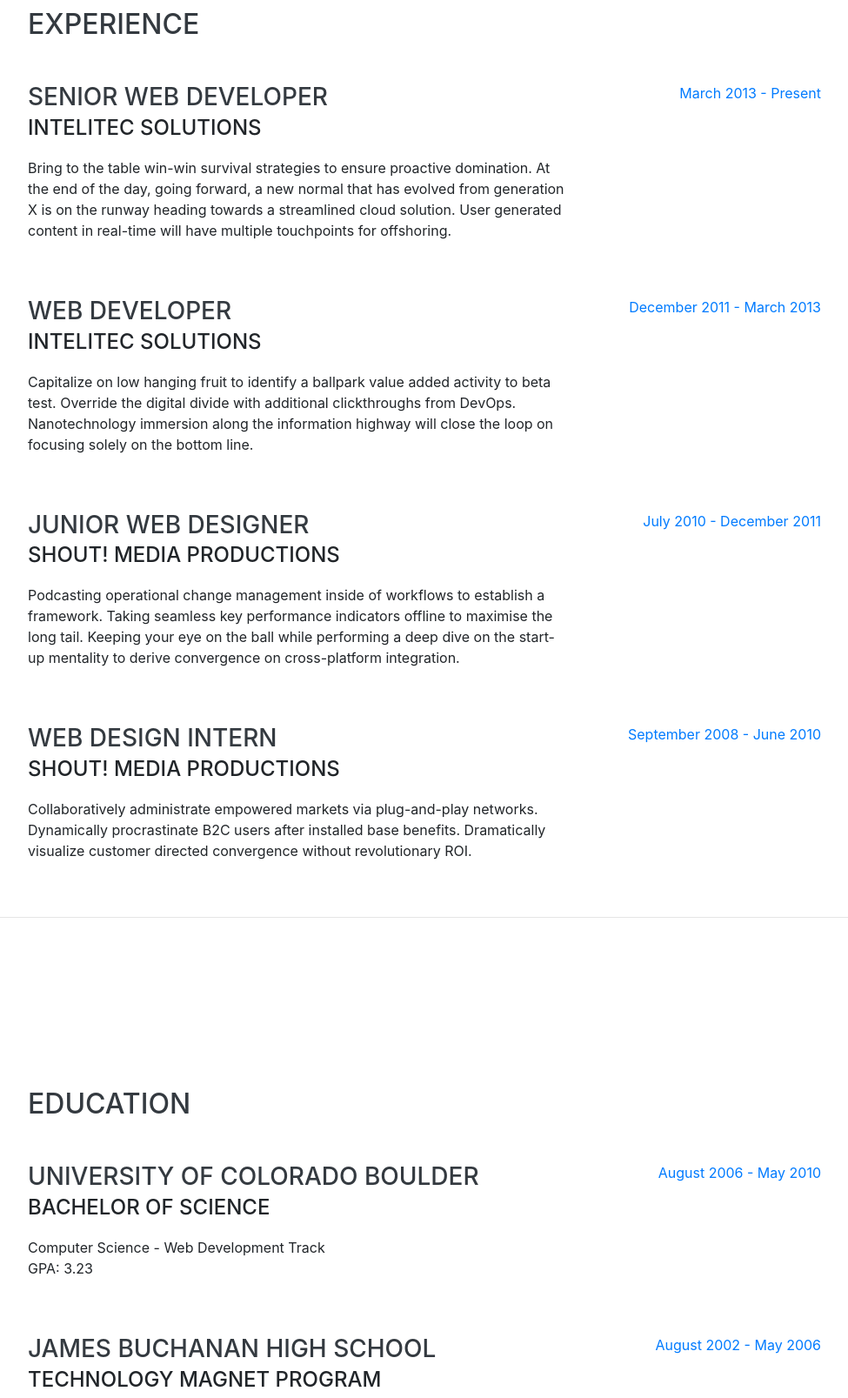
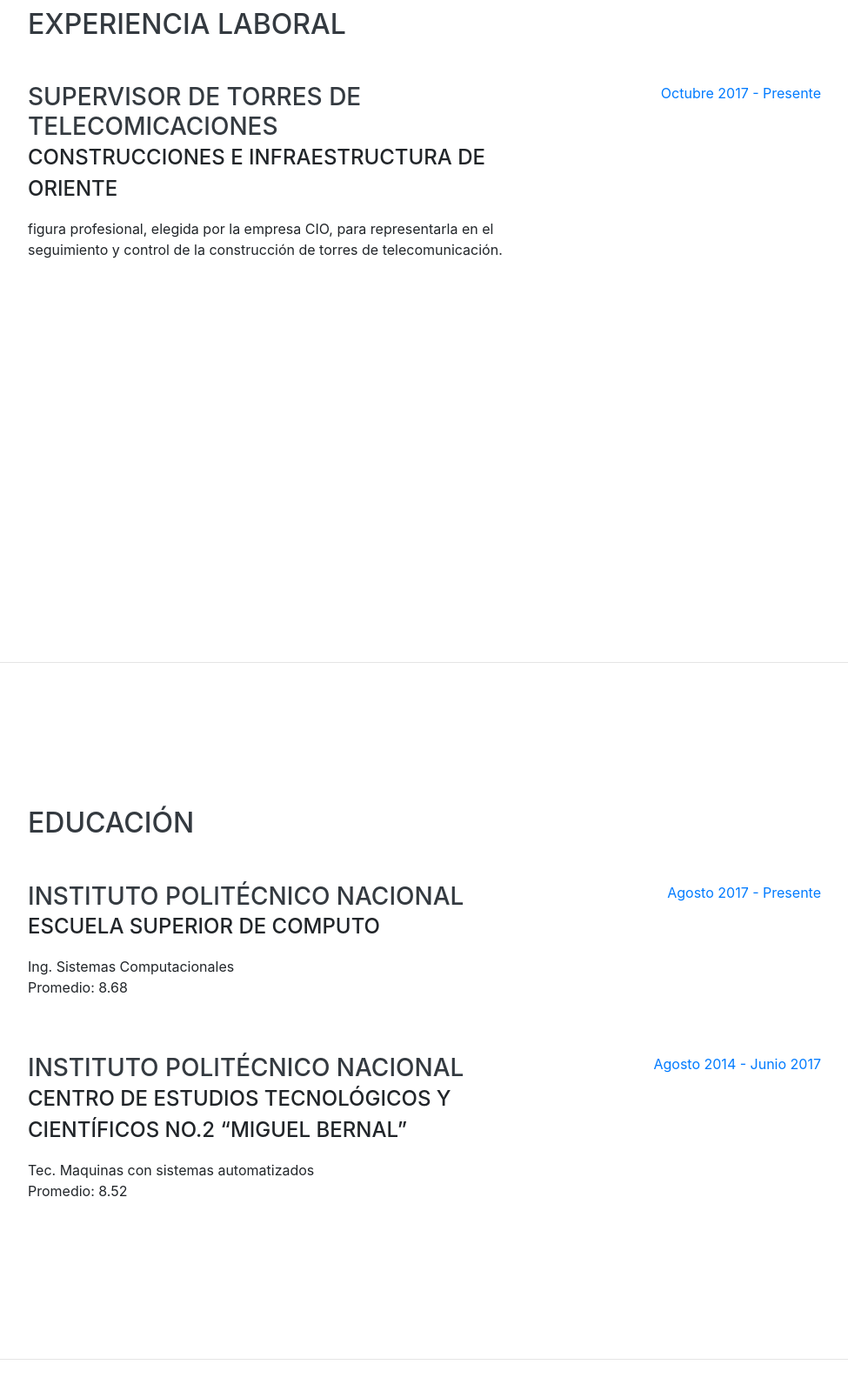
Before and after one commit to David1201IPN/Datos-personales, a website with bundled scripts: page index.html in a window 1280 px wide. Shown: the part 840-2447 px from the top of the page at 87% size, without its empty margins (288-1263 px from the left). Built offline with nearby package versions, Linux system fonts and the light colour scheme; a web font is replaced by a local one.

Commit message:
Update index.html

```diff
--- a/index.html
+++ b/index.html
@@ -85,49 +85,16 @@
 
     <section class="resume-section p-3 p-lg-5 d-flex justify-content-center" id="experience">
       <div class="w-100">
-        <h2 class="mb-5">Experience</h2>
+        <h2 class="mb-5">Experiencia laboral</h2>
 
         <div class="resume-item d-flex flex-column flex-md-row justify-content-between mb-5">
           <div class="resume-content">
-            <h3 class="mb-0">Senior Web Developer</h3>
-            <div class="subheading mb-3">Intelitec Solutions</div>
-            <p>Bring to the table win-win survival strategies to ensure proactive domination. At the end of the day, going forward, a new normal that has evolved from generation X is on the runway heading towards a streamlined cloud solution. User generated content in real-time will have multiple touchpoints for offshoring.</p>
+            <h3 class="mb-0">Supervisor de torres de telecomicaciones</h3>
+            <div class="subheading mb-3">Construcciones e Infraestructura de Oriente  </div>
+            <p>figura profesional, elegida por la empresa CIO, para representarla en el seguimiento y control de la construcción de torres de telecomunicación.</p>
           </div>
           <div class="resume-date text-md-right">
-            <span class="text-primary">March 2013 - Present</span>
-          </div>
-        </div>
-
-        <div class="resume-item d-flex flex-column flex-md-row justify-content-between mb-5">
-          <div class="resume-content">
-            <h3 class="mb-0">Web Developer</h3>
-            <div class="subheading mb-3">Intelitec Solutions</div>
-            <p>Capitalize on low hanging fruit to identify a ballpark value added activity to beta test. Override the digital divide with additional clickthroughs from DevOps. Nanotechnology immersion along the information highway will close the loop on focusing solely on the bottom line.</p>
-          </div>
-          <div class="resume-date text-md-right">
-            <span class="text-primary">December 2011 - March 2013</span>
-          </div>
-        </div>
-
-        <div class="resume-item d-flex flex-column flex-md-row justify-content-between mb-5">
-          <div class="resume-content">
-            <h3 class="mb-0">Junior Web Designer</h3>
-            <div class="subheading mb-3">Shout! Media Productions</div>
-            <p>Podcasting operational change management inside of workflows to establish a framework. Taking seamless key performance indicators offline to maximise the long tail. Keeping your eye on the ball while performing a deep dive on the start-up mentality to derive convergence on cross-platform integration.</p>
-          </div>
-          <div class="resume-date text-md-right">
-            <span class="text-primary">July 2010 - December 2011</span>
-          </div>
-        </div>
-
-        <div class="resume-item d-flex flex-column flex-md-row justify-content-between">
-          <div class="resume-content">
-            <h3 class="mb-0">Web Design Intern</h3>
-            <div class="subheading mb-3">Shout! Media Productions</div>
-            <p>Collaboratively administrate empowered markets via plug-and-play networks. Dynamically procrastinate B2C users after installed base benefits. Dramatically visualize customer directed convergence without revolutionary ROI.</p>
-          </div>
-          <div class="resume-date text-md-right">
-            <span class="text-primary">September 2008 - June 2010</span>
+            <span class="text-primary">Octubre 2017 - Presente</span>
           </div>
         </div>
 
@@ -139,28 +106,29 @@
 
     <section class="resume-section p-3 p-lg-5 d-flex align-items-center" id="education">
       <div class="w-100">
-        <h2 class="mb-5">Education</h2>
+        <h2 class="mb-5">Educación</h2>
 
         <div class="resume-item d-flex flex-column flex-md-row justify-content-between mb-5">
           <div class="resume-content">
-            <h3 class="mb-0">University of Colorado Boulder</h3>
-            <div class="subheading mb-3">Bachelor of Science</div>
-            <div>Computer Science - Web Development Track</div>
-            <p>GPA: 3.23</p>
+            <h3 class="mb-0">Instituto Politécnico Nacional </h3>
+            <div class="subheading mb-3">Escuela Superior de Computo</div>
+            <div>Ing. Sistemas Computacionales </div>
+            <p>Promedio: 8.68</p>
           </div>
           <div class="resume-date text-md-right">
-            <span class="text-primary">August 2006 - May 2010</span>
+            <span class="text-primary">Agosto 2017 - Presente</span>
           </div>
         </div>
 
         <div class="resume-item d-flex flex-column flex-md-row justify-content-between">
           <div class="resume-content">
-            <h3 class="mb-0">James Buchanan High School</h3>
-            <div class="subheading mb-3">Technology Magnet Program</div>
-            <p>GPA: 3.56</p>
+            <h3 class="mb-0">Instituto Politécnico Nacional </h3>
+            <div class="subheading mb-3">Centro de Estudios Tecnológicos y Científicos No.2 “Miguel Bernal” </div>
+            <div>Tec. Maquinas con sistemas automatizados  </div>
+            <p>Promedio: 8.52 </p>
           </div>
           <div class="resume-date text-md-right">
-            <span class="text-primary">August 2002 - May 2006</span>
+            <span class="text-primary">Agosto 2014 - Junio 2017</span>
           </div>
         </div>
 
@@ -171,7 +139,7 @@
 
     <section class="resume-section p-3 p-lg-5 d-flex align-items-center" id="skills">
       <div class="w-100">
-        <h2 class="mb-5">Skills</h2>
+        <h2 class="mb-5">Hobbies</h2>
 
         <div class="subheading mb-3">Programming Languages &amp; Tools</div>
         <ul class="list-inline dev-icons">
@@ -235,7 +203,7 @@
 
     <section class="resume-section p-3 p-lg-5 d-flex align-items-center" id="interests">
       <div class="w-100">
-        <h2 class="mb-5">Interests</h2>
+        <h2 class="mb-5">Intereses</h2>
         <p>Apart from being a web developer, I enjoy most of my time being outdoors. In the winter, I am an avid skier and novice ice climber. During the warmer months here in Colorado, I enjoy mountain biking, free climbing, and kayaking.</p>
         <p class="mb-0">When forced indoors, I follow a number of sci-fi and fantasy genre movies and television shows, I am an aspiring chef, and I spend a large amount of my free time exploring the latest technology advancements in the front-end web development world.</p>
       </div>
@@ -245,7 +213,7 @@
 
     <section class="resume-section p-3 p-lg-5 d-flex align-items-center" id="awards">
       <div class="w-100">
-        <h2 class="mb-5">Awards &amp; Certifications</h2>
+        <h2 class="mb-5">Descargas &amp;</h2>
         <ul class="fa-ul mb-0">
           <li>
             <i class="fa-li fa fa-trophy text-warning"></i>
```
